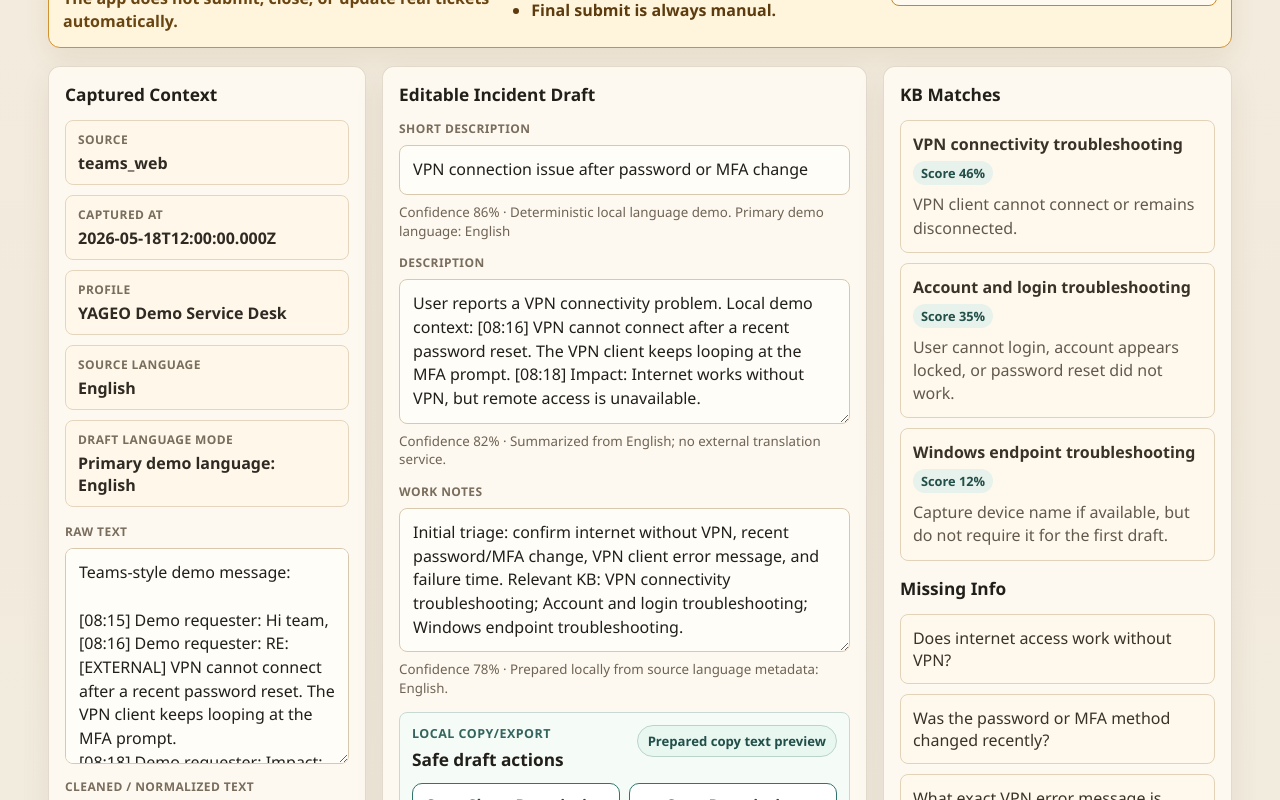
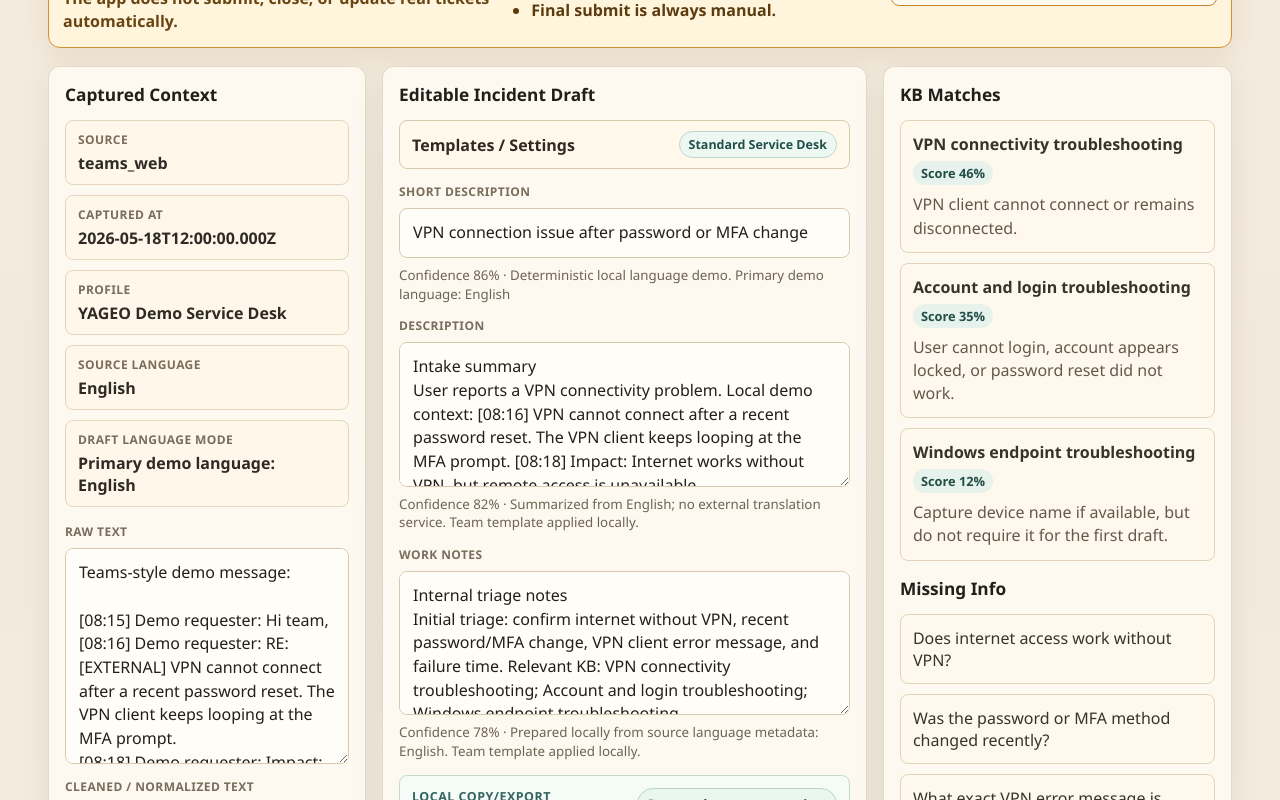
Before and after one commit to alanxiaofeifei/servicenow-automation, a React (Vite) app in the folder apps/desktop/: page / in a window 1280 px wide. Shown: the part 2980-3780 px from the top of the page. Built offline with nearby package versions, Linux system fonts and the light colour scheme.

Commit message:
feat: add local draft template settings

```diff
--- a/apps/desktop/src/App.tsx
+++ b/apps/desktop/src/App.tsx
@@ -68,6 +68,20 @@ type FieldReviewChecklistItem = {
 type PreparedCopyDraft = {
   confirmation: string;
   text: string;
+};
+
+type DraftTemplatePresetId = "standard-service-desk" | "escalation-ready-notes";
+
+type DraftTemplatePreset = {
+  id: DraftTemplatePresetId;
+  label: string;
+  descriptionTemplate: string;
+  workNotesTemplate: string;
+};
+
+export type DraftTemplateSettings = {
+  descriptionTemplate: string;
+  workNotesTemplate: string;
 };
 
 export type LanguageCode = "zh-CN" | "zh-TW" | "en-US" | "es-ES";
@@ -416,6 +430,51 @@ const fieldReviewChecklistItems: FieldReviewChecklistItem[] = [
   { id: "human-confirmation-before-mock-fill", label: "Human confirmation before any mock fill/copy" }
 ];
 
+export const draftTemplatePresets: DraftTemplatePreset[] = [
+  {
+    id: "standard-service-desk",
+    label: "Standard Service Desk",
+    descriptionTemplate: [
+      "Intake summary",
+      "{{draft_content}}",
+      "",
+      "Review notes",
+      "- Verify requester, source channel, impact, urgency, and category before any manual action.",
+      "- Keep customer-visible text separate from internal Work Notes."
+    ].join("\n"),
+    workNotesTemplate: [
+      "Internal triage notes",
+      "{{draft_content}}",
+      "",
+      "Next checks",
+      "- Confirm the current symptom, recent change, timestamp, and affected scope.",
+      "- Use only fake sanitized demo data in this local preview."
+    ].join("\n")
+  },
+  {
+    id: "escalation-ready-notes",
+    label: "Escalation-ready notes",
+    descriptionTemplate: [
+      "Issue summary for review",
+      "{{draft_content}}",
+      "",
+      "Escalation context",
+      "- Capture business impact, affected access or device scope, and any immediate workaround.",
+      "- Do not include secrets, credentials, real ticket numbers, or real customer identifiers."
+    ].join("\n"),
+    workNotesTemplate: [
+      "Escalation-ready internal notes",
+      "{{draft_content}}",
+      "",
+      "Handoff checklist",
+      "- Record completed checks, remaining unknowns, reproduction details, and sanitized evidence.",
+      "- Human reviewer decides whether escalation is appropriate."
+    ].join("\n")
+  }
+];
+
+const defaultDraftTemplatePreset = draftTemplatePresets[0];
+
 const unsupportedFallbackMode = "Unsupported-language fallback: source language + English bilingual draft";
 
 const demoQueueDefinitions: DemoQueueDefinition[] = [
@@ -645,10 +704,18 @@ export function App() {
   const [highSeverityState, setHighSeverityState] = useState<HighSeverityState>("normal");
   const [highSeverityAcknowledged, setHighSeverityAcknowledged] = useState(false);
   const [highSeverityMuted, setHighSeverityMuted] = useState(false);
+  const [selectedTemplatePresetId, setSelectedTemplatePresetId] = useState<DraftTemplatePresetId>(
+    defaultDraftTemplatePreset.id
+  );
+  const [draftTemplateSettings, setDraftTemplateSettings] = useState<DraftTemplateSettings>({
+    descriptionTemplate: defaultDraftTemplatePreset.descriptionTemplate,
+    workNotesTemplate: defaultDraftTemplatePreset.workNotesTemplate
+  });
 
   const selectedEnvironment = getServiceNowEnvironmentConfig(selectedEnvironmentMode);
   const t = uiTranslations[language];
-  const draft = applyOverrides(initialDraft, fieldOverrides);
+  const templatedDraft = applyDraftTemplates(initialDraft, draftTemplateSettings);
+  const draft = applyOverrides(templatedDraft, fieldOverrides);
   const context = buildContextForQueueItem(selectedQueueItem);
   const sourceCleanup = normalizeSourceContextText({
     sourceType: context.sourceType,
@@ -713,6 +780,23 @@ export function App() {
 
   function updateField(fieldName: keyof TicketDraft, value: string) {
     setFieldOverrides((current) => ({ ...current, [fieldName]: value }));
+  }
+
+  function selectTemplatePreset(presetId: DraftTemplatePresetId) {
+    const preset = draftTemplatePresets.find((item) => item.id === presetId);
+    if (!preset) {
+      return;
+    }
+
+    setSelectedTemplatePresetId(preset.id);
+    setDraftTemplateSettings({
+      descriptionTemplate: preset.descriptionTemplate,
+      workNotesTemplate: preset.workNotesTemplate
+    });
+  }
+
+  function updateTemplateField(fieldName: keyof DraftTemplateSettings, value: string) {
+    setDraftTemplateSettings((current) => ({ ...current, [fieldName]: value }));
   }
 
   function toggleFieldReviewItem(itemId: string) {
@@ -861,6 +945,12 @@ export function App() {
 
           <section className="panel draft-panel" aria-labelledby="draft-title">
             <h3 id="draft-title">{t.editableDraftTitle}</h3>
+            <TemplateSettingsPanel
+              selectedPresetId={selectedTemplatePresetId}
+              settings={draftTemplateSettings}
+              onPresetChange={selectTemplatePreset}
+              onTemplateChange={updateTemplateField}
+            />
             <DraftTextField label="Short Description" field={draft.shortDescription} onChange={(value) => updateField("shortDescription", value)} />
             <DraftTextField label="Description" field={draft.description} multiline onChange={(value) => updateField("description", value)} />
             <DraftTextField label="Work Notes" field={draft.workNotes} multiline onChange={(value) => updateField("workNotes", value)} />
@@ -1371,8 +1461,103 @@ function applyOverrides(draft: TicketDraft, overrides: Record<string, string>):
   };
 }
 
+export function applyDraftTemplates(draft: TicketDraft, settings: DraftTemplateSettings): TicketDraft {
+  return {
+    ...draft,
+    description: {
+      ...draft.description,
+      value: applyTemplateText(settings.descriptionTemplate, draft.description.value),
+      evidence: `${draft.description.evidence ?? "Generated locally."} Team template applied locally.`
+    },
+    workNotes: {
+      ...draft.workNotes,
+      value: applyTemplateText(settings.workNotesTemplate, draft.workNotes.value),
+      evidence: `${draft.workNotes.evidence ?? "Generated locally."} Team template applied locally.`
+    }
+  };
+}
+
+function applyTemplateText(template: string, sourceDraftContent: string): string {
+  const normalizedTemplate = template.trim();
+  if (!normalizedTemplate) {
+    return sourceDraftContent;
+  }
+
+  if (normalizedTemplate.includes("{{draft_content}}")) {
+    return normalizedTemplate.replaceAll("{{draft_content}}", sourceDraftContent);
+  }
+
+  return [normalizedTemplate, "", "Source draft content", sourceDraftContent].join("\n");
+}
+
 function applyFieldOverride(field: FieldDraft, value: string | undefined): FieldDraft {
   return value === undefined ? field : { ...field, value };
+}
+
+function TemplateSettingsPanel({
+  onPresetChange,
+  onTemplateChange,
+  selectedPresetId,
+  settings
+}: {
+  onPresetChange: (presetId: DraftTemplatePresetId) => void;
+  onTemplateChange: (fieldName: keyof DraftTemplateSettings, value: string) => void;
+  selectedPresetId: DraftTemplatePresetId;
+  settings: DraftTemplateSettings;
+}) {
+  return (
+    <details className="template-settings-panel">
+      <summary>
+        <span>Templates / Settings</span>
+        <strong>{draftTemplatePresets.find((preset) => preset.id === selectedPresetId)?.label}</strong>
+      </summary>
+
+      <div className="template-settings-body">
+        <p className="template-safety-copy">
+          Local demo templates only — no external storage or ServiceNow write.
+        </p>
+
+        <div className="field-block template-preset-field">
+          <span>Template preset</span>
+          <div className="template-preset-buttons" aria-label="Template presets">
+            {draftTemplatePresets.map((preset) => (
+              <button
+                key={preset.id}
+                className={preset.id === selectedPresetId ? "active" : undefined}
+                type="button"
+                onClick={() => onPresetChange(preset.id)}
+              >
+                {preset.label}
+              </button>
+            ))}
+          </div>
+          <small>Switching presets replaces both local template text areas.</small>
+        </div>
+
+        <div className="template-editor-grid">
+          <label className="field-block">
+            <span>Description template</span>
+            <textarea
+              rows={6}
+              value={settings.descriptionTemplate}
+              onChange={(event) => onTemplateChange("descriptionTemplate", event.currentTarget.value)}
+            />
+            <small>{"Use {{draft_content}} to place the generated language-aware Description."}</small>
+          </label>
+
+          <label className="field-block">
+            <span>Work Notes template</span>
+            <textarea
+              rows={6}
+              value={settings.workNotesTemplate}
+              onChange={(event) => onTemplateChange("workNotesTemplate", event.currentTarget.value)}
+            />
+            <small>{"Use {{draft_content}} to place the generated language-aware Work Notes."}</small>
+          </label>
+        </div>
+      </div>
+    </details>
+  );
 }
 
 function DraftCopyActions({
--- a/apps/desktop/src/styles.css
+++ b/apps/desktop/src/styles.css
@@ -710,7 +710,8 @@ dd {
 }
 
 input,
-textarea {
+textarea,
+.field-block select {
   width: 100%;
   border: 1px solid #d8c8ae;
   border-radius: 8px;
@@ -723,7 +724,8 @@ textarea {
 }
 
 input:focus,
-textarea:focus {
+textarea:focus,
+.field-block select:focus {
   border-color: #ad6a1f;
   box-shadow: 0 0 0 3px rgba(191, 122, 48, 0.18);
 }
@@ -735,6 +737,85 @@ textarea:focus {
 }
 
 .field-grid {
+  display: grid;
+  grid-template-columns: repeat(2, minmax(0, 1fr));
+  gap: 10px;
+}
+
+.template-settings-panel {
+  margin: 14px 0;
+  border: 1px solid #d8c8ae;
+  border-radius: 8px;
+  background: #fff8eb;
+}
+
+.template-settings-panel summary {
+  display: flex;
+  align-items: center;
+  justify-content: space-between;
+  gap: 12px;
+  padding: 10px 12px;
+  color: #302920;
+  font-weight: 900;
+  cursor: pointer;
+}
+
+.template-settings-panel summary strong {
+  flex: 0 0 auto;
+  border: 1px solid #bdd6cc;
+  border-radius: 999px;
+  padding: 4px 9px;
+  color: #214f49;
+  background: #eef8f2;
+  font-size: 0.78rem;
+}
+
+.template-settings-body {
+  display: grid;
+  gap: 12px;
+  border-top: 1px solid #e3d3b8;
+  padding: 12px;
+}
+
+.template-safety-copy {
+  margin: 0;
+  border: 1px solid #d09231;
+  border-radius: 8px;
+  padding: 9px 10px;
+  color: #68430c;
+  background: #fff4dc;
+  font-size: 0.84rem;
+  font-weight: 850;
+}
+
+.template-preset-field,
+.template-editor-grid .field-block {
+  margin-bottom: 0;
+}
+
+.template-preset-buttons {
+  display: flex;
+  flex-wrap: wrap;
+  gap: 8px;
+}
+
+.template-preset-buttons button {
+  border: 1px solid #d2bea0;
+  border-radius: 8px;
+  padding: 8px 10px;
+  color: #443729;
+  background: #fffdf7;
+  font-weight: 900;
+}
+
+.template-preset-buttons button.active,
+.template-preset-buttons button:hover {
+  border-color: #2f756c;
+  color: #174f49;
+  background: #edf8f2;
+}
+
+.template-editor-grid {
   display: grid;
   grid-template-columns: repeat(2, minmax(0, 1fr));
   gap: 10px;
@@ -1294,6 +1375,7 @@ textarea:focus {
 
   .queue-item,
   .draft-copy-button-grid,
+  .template-editor-grid,
   .review-actions,
   .review-meta {
     grid-template-columns: 1fr;
```
Also changed, not shown: 1 other file (tests, documents, lock files or other folders).
